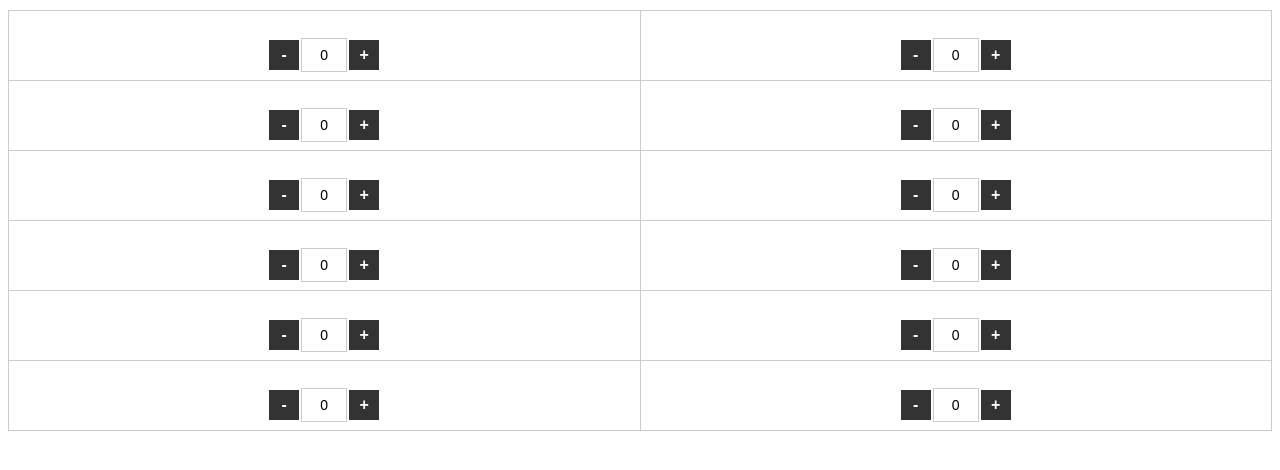
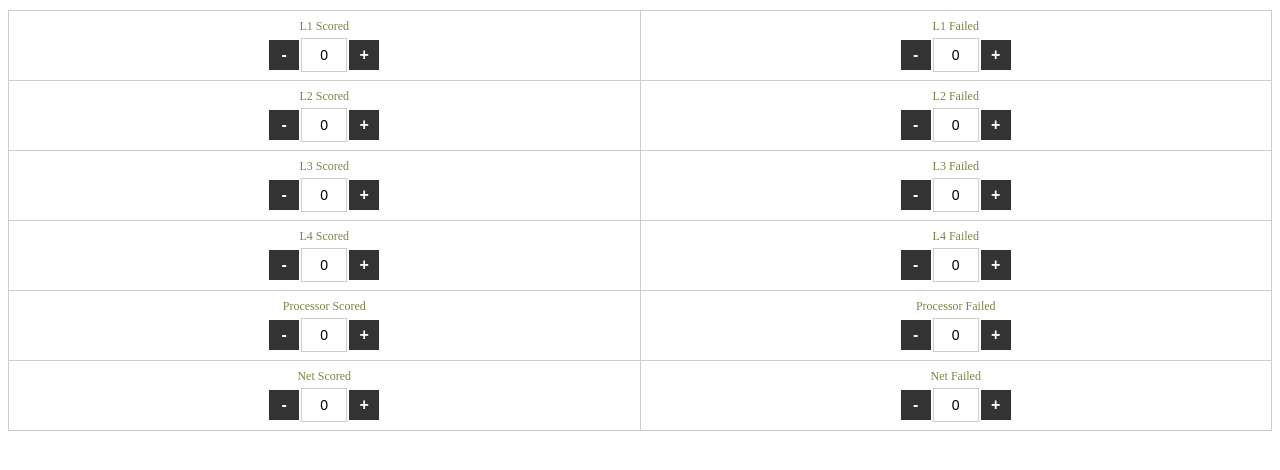
Before and after one commit to Anish-Bhatia/jotform-spinner-widget, a plain HTML site: page index.html in a window 1280 px wide. Drawn offline with Linux system fonts and the light colour scheme; a script that the page names is missing.

Commit message:
Update index.html

```diff
--- a/index.html
+++ b/index.html
@@ -25,7 +25,7 @@
 
     .spinner-label {
       font-size: 12px;
-      color: #fff;
+      color: #784;
     }
 
     .spinner-container {
@@ -182,6 +182,7 @@
     });
 
     JFCustomWidget.subscribe('next', function() {
+      console.log("I LOVE LOGAN PETERSON!!!");
       updateFormData();
       console.log("Submitting data to JotForm...");
       JFCustomWidget.sendSubmit({ value: JSON.stringify(data) });
```
